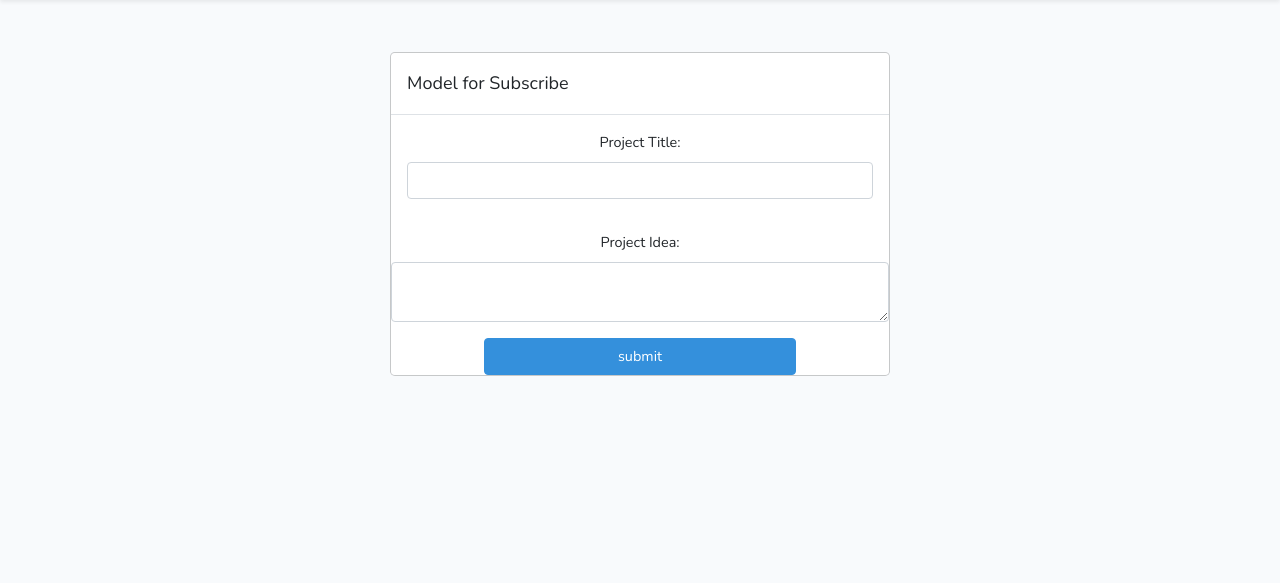
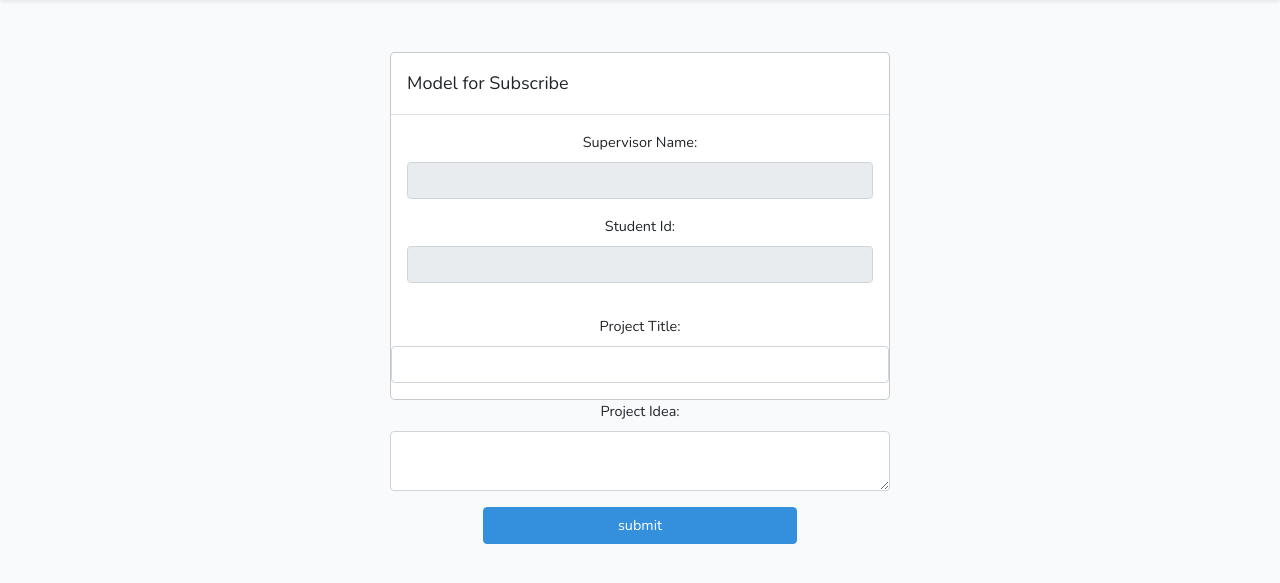
Before and after one commit to ReAlbattah/Graduation-Project, a Laravel app: page /subForProposal in a window 1280 px wide. Shown: the part 55-638 px from the top of the page. Run offline with Laravel 8, Linux system fonts and the light colour scheme; a user stored in the database is signed in; data comes from the database, SQL or seed files in the repository; tables that the repository leaves empty hold one stand-in row (values such as "Sample post"); style sheets or scripts are compiled from the project's sources; some libraries are stand-ins or nearby versions.

Commit message:
groups and users and projects relationships

```diff
--- /dev/null
+++ b/app/Http/Controllers/ProjectController.php
@@ -0,0 +1,25 @@
+<?php
+
+namespace App\Http\Controllers;
+
+use Illuminate\Http\Request;
+
+class ProjectController extends Controller
+{
+    public function __construct()
+    {
+        $this->middleware('auth');
+    }
+
+    public function view_subForProposal() {
+        return view('subscribeForProposal.subscribeForProposal');
+
+    }
+
+
+    public function create_project(Request $request) {
+        // create project
+    }
+
+
+}
--- a/app/Http/Controllers/subForProposalController.php
+++ /dev/null
@@ -1,12 +0,0 @@
-<?php
-
-namespace App\Http\Controllers;
-
-use Illuminate\Http\Request;
-
-class subForProposalController extends Controller
-{
-    public function view_subForProposal() {
-        return view('subscribeForProposal.subscribeForProposal');
-
-    }}
--- /dev/null
+++ b/app/Models/Group.php
@@ -0,0 +1,40 @@
+<?php
+
+namespace App\Models;
+
+use Illuminate\Database\Eloquent\Factories\HasFactory;
+use Illuminate\Database\Eloquent\Model;
+
+class Group extends Model
+{
+    use HasFactory;
+
+
+    public function supervised_by()
+    {
+        return $this->belongsTo(User::class, 'supervisor_id', 'id');
+    }
+
+    public function students()
+    {
+        return $this->hasMany(User::class);
+    }
+
+
+    public function the_function() {
+        // get the supervisor of the group
+        $group = Group::find(1);
+        $group->supervised_by; // will return the supervisor of this group
+
+        // get the groups of the supervisor
+        $group = Group::find(1);
+        $group->students; // will return an array with all the students of this grop
+    }
+
+
+    public function project()
+    {
+        return $this->hasOne(Project::class);
+    }
+
+}
--- a/app/Models/User.php
+++ b/app/Models/User.php
@@ -51,4 +51,29 @@
     {
         return $this->belongsTo(Role::class);
     }
+
+    public function supervising_groups()
+    {
+        return $this->hasMany(Group::class, 'supervisor_id');
+    }
+
+    public function student_group()
+    {
+        return $this->belongsTo(Group::class, 'group_id', 'id');
+    }
+
+
+    public function the_function() {
+        // get the groups of the supervisor
+        $user = User::find(2);
+        $user->supervising_groups;
+
+        // get the group of the student
+        $lina = User::find(3);
+        $badr = User::find(4);
+        // both will return the same group
+        $lina->student_group;
+        $badr->student_group;
+
+    }
 }
--- a/app/Providers/AppServiceProvider.php
+++ b/app/Providers/AppServiceProvider.php
@@ -27,6 +27,6 @@
      */
     public function boot()
     {
-         View::share('templates', Template::all());
+        View::share('templates', Template::all());
     }
 }
--- a/resources/views/subscribeForProposal/subscribeForProposal.blade.php
+++ b/resources/views/subscribeForProposal/subscribeForProposal.blade.php
@@ -10,6 +10,21 @@
 
 
                 <div class="modal-body">
+                  <div class="form-group">
+                        @php
+                            $supervisor_name = '';
+                            if(Auth::user()->student_group()->exists()) {
+                              $supervisor_name = Auth::user()->student_group->supervised_by->name;
+                            }
+                        @endphp
+                        <label for="usr">Supervisor Name:</label>
+                      <input type="text" class="form-control" value="{{$supervisor_name}}" readonly>
+                    </div>
+                    <div class="form-group">
+                      <label for="usr">Student Id:</label>
+                    <input type="text" class="form-control" value="{{Auth::user()->id_number}}" readonly>
+                  </div>
+                  </div>
                         <div class="form-group">
                                 <label for="usr">Project Title:</label>
                             <input type="text" class="form-control" id="usr">
--- a/routes/web.php
+++ b/routes/web.php
@@ -4,7 +4,7 @@
 use App\Http\Controllers\TemplatesController;
 use App\Http\Controllers\AboutusController;
 use App\Http\Controllers\previousProjectController;
-use App\Http\Controllers\subForProposalController;
+use App\Http\Controllers\ProjectController;
 use App\Http\Controllers\usersmanagementController;
 use App\Http\Controllers\GroupController;
 /*
@@ -54,6 +54,6 @@
 Route::get('/projectDetiles', [App\Http\Controllers\previousProjectController::class, 'view_projectDetiles']);
 
 
-Route::get('/subForProposal', [App\Http\Controllers\subForProposalController::class, 'view_subForProposal']);
+Route::get('/subForProposal', [App\Http\Controllers\ProjectController::class, 'view_subForProposal']);
 
 Route::get('/group', [App\Http\Controllers\GroupController::class, 'view_group']);
```
Also changed, not shown: app/Http/Controllers/GroupController.php (+14 -0 lines), app/Models/Project.php (+7 -0 lines), app/Models/group.php (deleted, +0 -11 lines), database/migrations/2021_11_03_182106_create_projects_table.php, database/migrations/2021_11_03_200509_create_groups_table.php, database/migrations/2021_11_04_222813_add_group_id_to_users_table.php (added), database/migrations/2021_11_04_224052_add_group_id_to_project_table.php (added).
